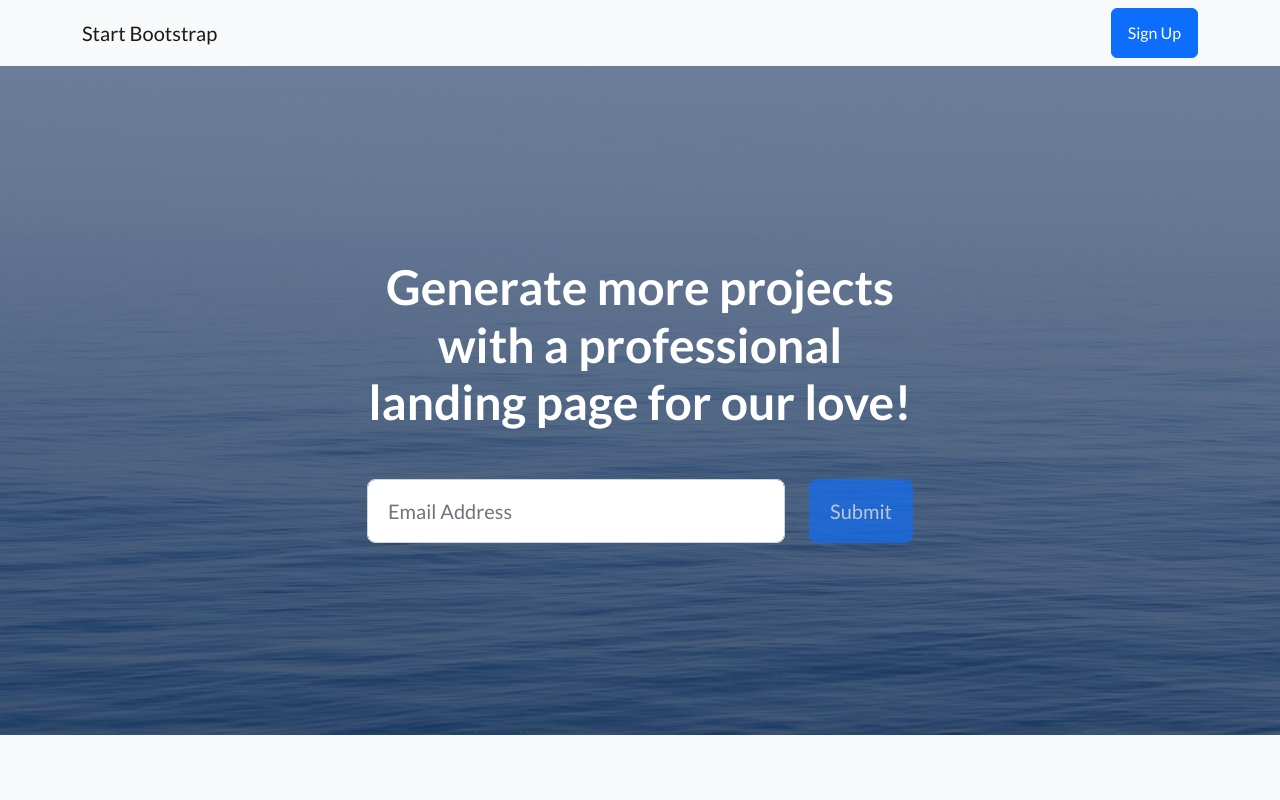
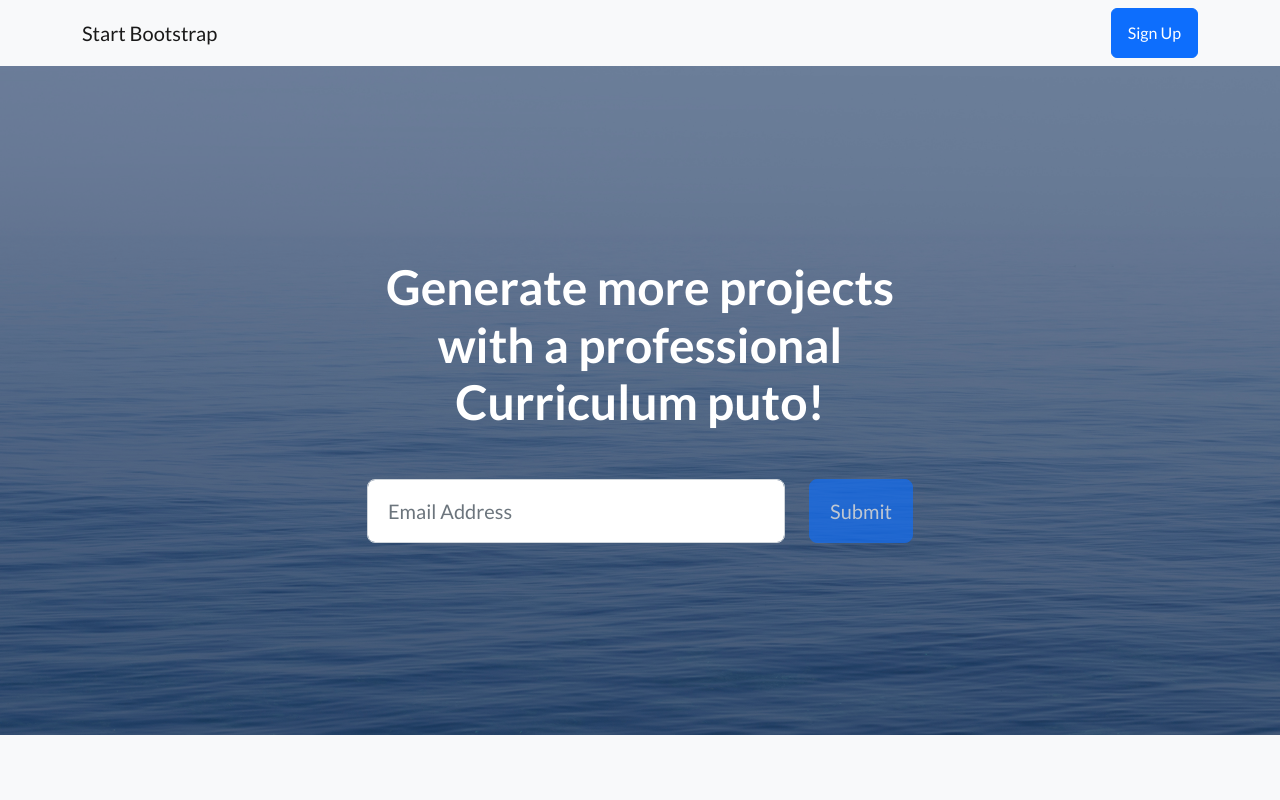
Before and after one commit to bryansegovia/localCreadoAGit, a plain HTML site: page index.html in a window 1280 px wide. Shown: the top 800 px of the page. Drawn offline with nearby package versions, Linux system fonts and the light colour scheme.

Commit message:
Nuevo cambio

```diff
--- a/index.html
+++ b/index.html
@@ -30,7 +30,7 @@
                     <div class="col-xl-6">
                         <div class="text-center text-white">
                             <!-- Page heading-->
-                            <h1 class="mb-5">Generate more projects with a professional landing page for our love!</h1>
+                            <h1 class="mb-5">Generate more projects with a professional Curriculum puto!</h1>
                             <!-- Signup form-->
                             <!-- * * * * * * * * * * * * * * *-->
                             <!-- * * SB Forms Contact Form * *-->
```
